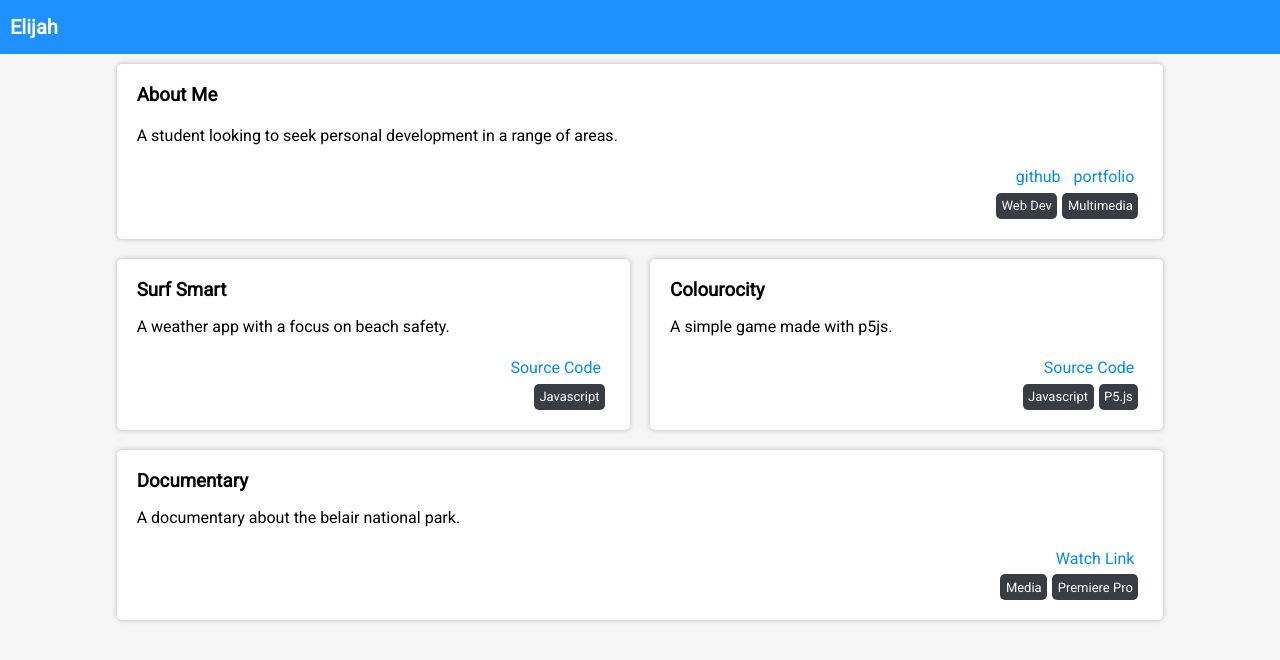
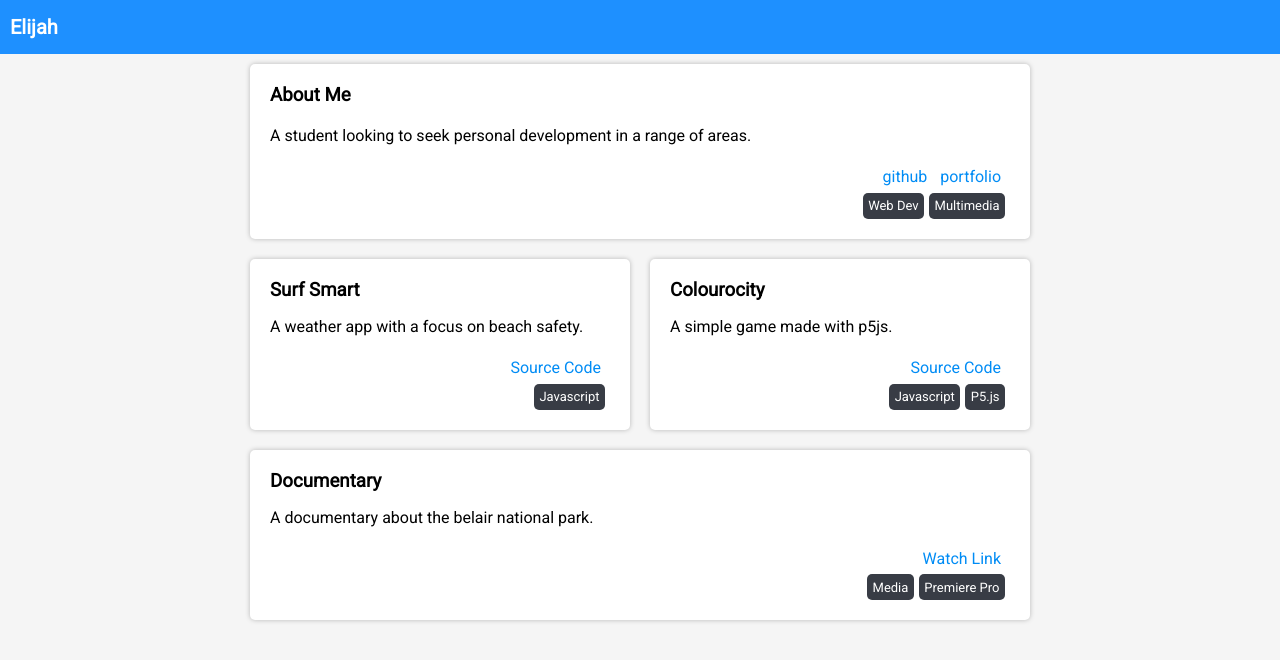
Before and after one commit to ERieger/portfolio, a website: page src/index.html in a window 1280 px wide. Drawn offline with Linux system fonts and the light colour scheme.

Commit message:
change spacing

```diff
--- a/src/index.css
+++ b/src/index.css
@@ -20,7 +20,7 @@ span {
 
 .grid-wrapper {
     display: grid;
-    grid-template-columns: 1fr 10fr 1fr;
+    grid-template-columns: 3fr 10fr 3fr;
     grid-template-rows: min-content auto;
     grid-template-areas:
         'header header header'
```
